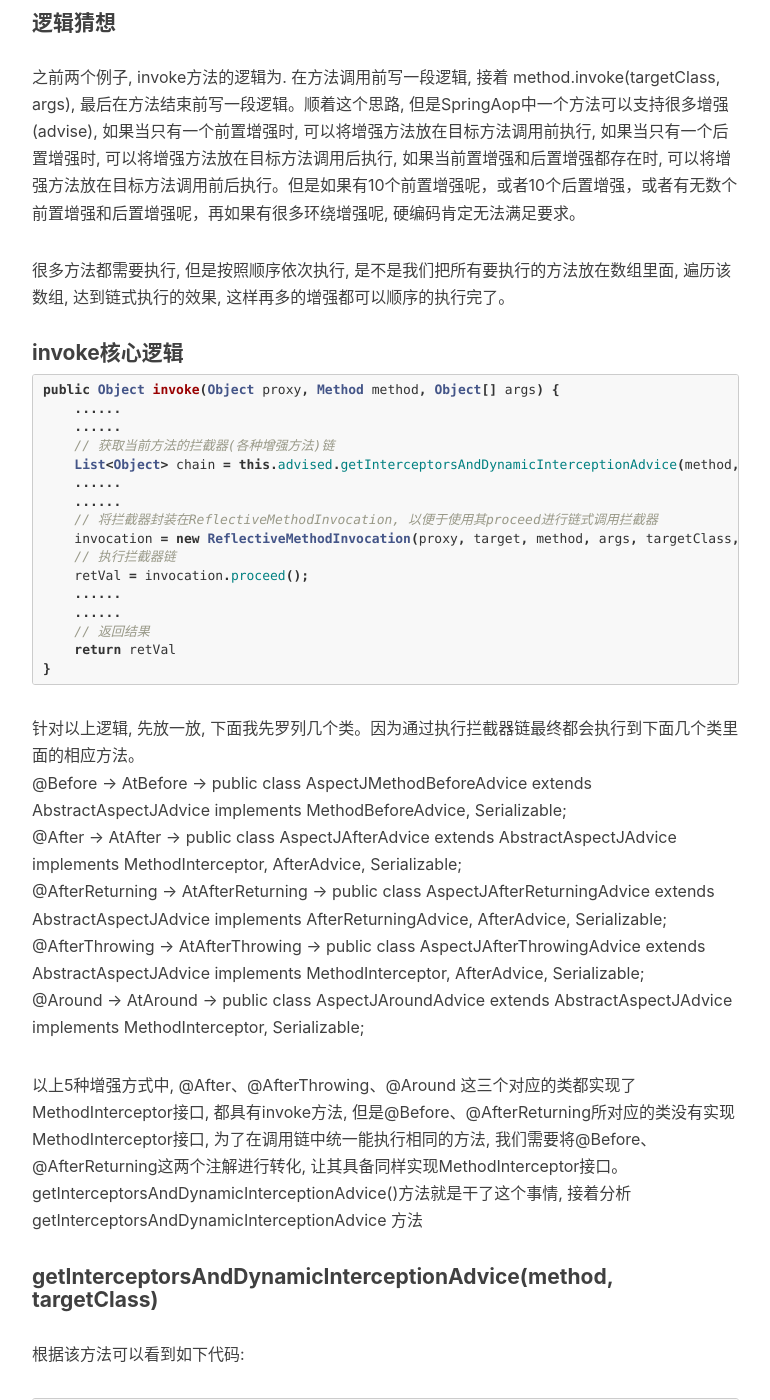
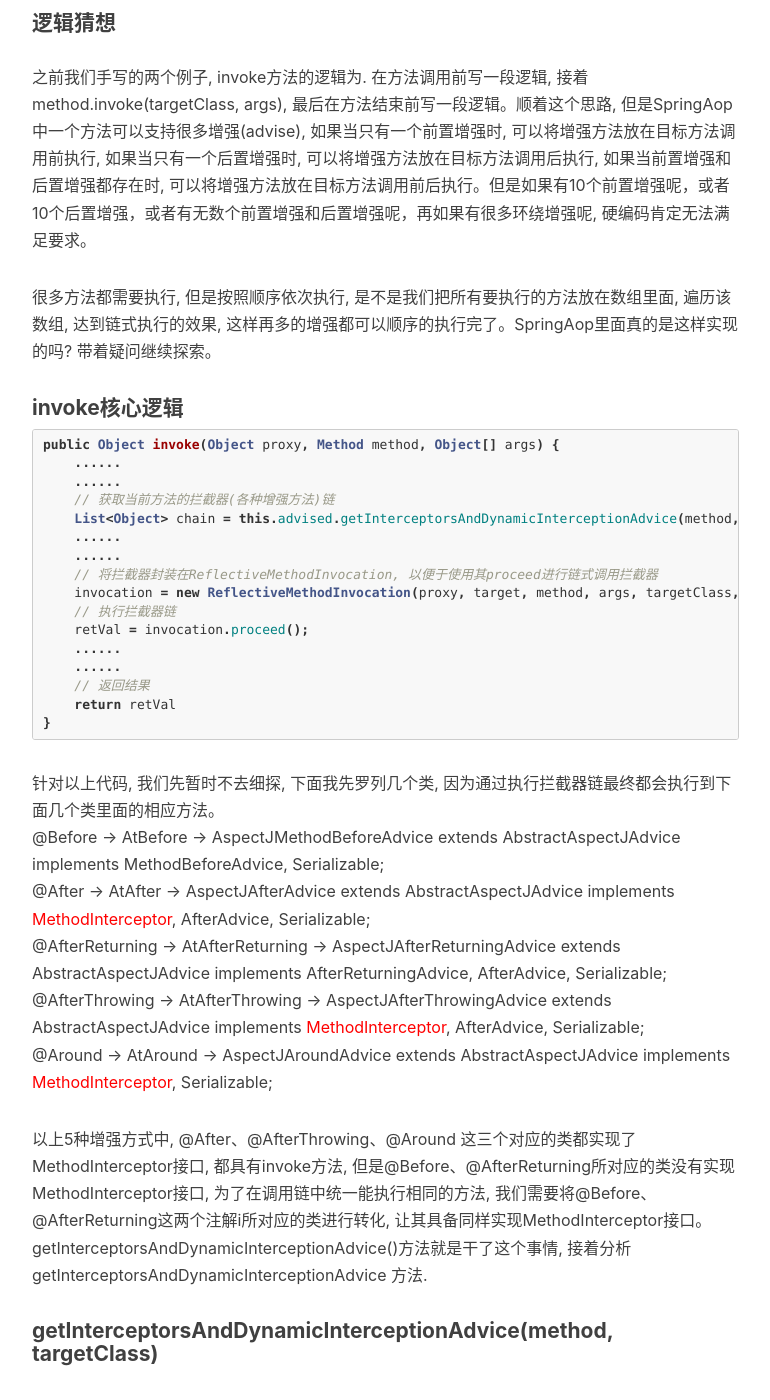
Before and after one commit to joshsulin/joshsulin.github.com, a Jekyll site: the page built from _posts/2018-10-06-通过一个简单的例子,推导出SpringAop底层实现细节.markdown, in a window 1280 px wide and 1400 px high, scrolled down 6680 px. Shown: the whole window, without its empty margins (233-1003 px from the left). Built offline with Jekyll 4.4.1, drawn with Linux system fonts in a browser that asks for light colours; nearby versions of some CDN libraries; comment, search, counter and statistics services are not loaded; some of the changed text lies outside the part shown.

Commit message:
通过一个简单的例子,推导出SpringAop底层实现细节 -> 优化细节

````diff
--- a/_posts/2018-10-06-通过一个简单的例子,推导出SpringAop底层实现细节.markdown
+++ b/_posts/2018-10-06-通过一个简单的例子,推导出SpringAop底层实现细节.markdown
@@ -66,11 +66,12 @@ public class PkgTypeAspectConfig {
        xmlns:xsi="http://www.w3.org/2001/XMLSchema-instance"
        xmlns:aop="http://www.springframework.org/schema/aop"
        xsi:schemaLocation="http://www.springframework.org/schema/beans
-        http://www.springframework.org/schema/beans/spring-beans.xsd   http://www.springframework.org/schema/aop http://www.springframework.org/schema/aop/spring-aop.xsd">
+        http://www.springframework.org/schema/beans/spring-beans.xsd
+				http://www.springframework.org/schema/aop http://www.springframework.org/schema/aop/spring-aop.xsd">
 
     <aop:aspectj-autoproxy />
-    <bean id="productService" class="com.josh.aop.service.ProductService" />
-    <bean id="pkgTypeAspectConfig" class="com.josh.aop.config.PkgTypeAspectConfig" />
+		<bean id="productService" class="com.josh.aop.service.ProductService"/>
+		<bean id="pkgTypeAspectConfig" class="com.josh.aop.config.PkgTypeAspectConfig" />
 </beans>
 ```
 
@@ -98,7 +99,7 @@ delete product
 ###after
 ```
 
-以上例子不难理解, 这是SpringAop实现的流程, 相信大家肯定都用过, 这也是框架的强大之处, 仅仅使用了几行代码, 就完成了如此强大的功能, 使用之余, 不知大家是否思考过, 为什么依赖几个简单的配置(@Aspect、@Pointcut、@Before、@After、aop:aspectj-autoproxy), 强大的功能就能实现, 这背后到底发生了什么?
+以上例子不难理解, 这是编写SpringAop功能时的能用流程, 相信大家肯定都用过, 同时体现了框架的强大之处, 仅仅使用了几行代码, 就完成了如此强大的功能, 使用之余, 不知大家是否思考过, 为什么依赖几个简单的配置(@Aspect、@Pointcut、@Before、@After、aop:aspectj-autoproxy), 强大的功能就能实现, 这背后到底发生了什么?
 
 网上几乎每篇文章都会说, SpringAop实现的核心是动态代理技术, <a href="http://joshsulin.github.io/java/2018/08/31/%E5%89%96%E6%9E%90JDK%E5%8A%A8%E6%80%81%E4%BB%A3%E7%90%86%E6%8A%80%E6%9C%AF/" target="_blank">《剖析JDK动态代理技术》</a>这篇文章让我们知道可以把内存中动态代理生成的类保存到文件中, 反编译可以查看生成的动态类。
 
@@ -277,9 +278,9 @@ final class JdkDynamicAopProxy implements AopProxy, InvocationHandler, Serializa
 ### JdkDynamicAopProxy.invoke() 方法分析(方法太长,就不列出方法体了)
 
 #### 逻辑猜想
-之前两个例子, invoke方法的逻辑为. 在方法调用前写一段逻辑, 接着 method.invoke(targetClass, args), 最后在方法结束前写一段逻辑。顺着这个思路, 但是SpringAop中一个方法可以支持很多增强(advise), 如果当只有一个前置增强时, 可以将增强方法放在目标方法调用前执行, 如果当只有一个后置增强时, 可以将增强方法放在目标方法调用后执行, 如果当前置增强和后置增强都存在时, 可以将增强方法放在目标方法调用前后执行。但是如果有10个前置增强呢，或者10个后置增强，或者有无数个前置增强和后置增强呢，再如果有很多环绕增强呢, 硬编码肯定无法满足要求。
+之前我们手写的两个例子, invoke方法的逻辑为. 在方法调用前写一段逻辑, 接着 method.invoke(targetClass, args), 最后在方法结束前写一段逻辑。顺着这个思路, 但是SpringAop中一个方法可以支持很多增强(advise), 如果当只有一个前置增强时, 可以将增强方法放在目标方法调用前执行, 如果当只有一个后置增强时, 可以将增强方法放在目标方法调用后执行, 如果当前置增强和后置增强都存在时, 可以将增强方法放在目标方法调用前后执行。但是如果有10个前置增强呢，或者10个后置增强，或者有无数个前置增强和后置增强呢，再如果有很多环绕增强呢, 硬编码肯定无法满足要求。
 
-很多方法都需要执行, 但是按照顺序依次执行, 是不是我们把所有要执行的方法放在数组里面, 遍历该数组, 达到链式执行的效果, 这样再多的增强都可以顺序的执行完了。
+很多方法都需要执行, 但是按照顺序依次执行, 是不是我们把所有要执行的方法放在数组里面, 遍历该数组, 达到链式执行的效果, 这样再多的增强都可以顺序的执行完了。SpringAop里面真的是这样实现的吗? 带着疑问继续探索。
 
 #### invoke核心逻辑
 ```java
@@ -300,14 +301,14 @@ public Object invoke(Object proxy, Method method, Object[] args) {
     return retVal
 }
 ```
-针对以上逻辑, 先放一放, 下面我先罗列几个类。因为通过执行拦截器链最终都会执行到下面几个类里面的相应方法。<br/>
-@Before -> AtBefore -> public class AspectJMethodBeforeAdvice extends AbstractAspectJAdvice implements MethodBeforeAdvice, Serializable;<br/>
-@After -> AtAfter -> public class AspectJAfterAdvice extends AbstractAspectJAdvice implements MethodInterceptor, AfterAdvice, Serializable;<br/>
-@AfterReturning -> AtAfterReturning -> public class AspectJAfterReturningAdvice extends AbstractAspectJAdvice implements AfterReturningAdvice, AfterAdvice, Serializable;<br/>
-@AfterThrowing -> AtAfterThrowing -> public class AspectJAfterThrowingAdvice extends AbstractAspectJAdvice implements MethodInterceptor, AfterAdvice, Serializable;<br/>
-@Around -> AtAround -> public class AspectJAroundAdvice extends AbstractAspectJAdvice implements MethodInterceptor, Serializable;
+针对以上代码, 我们先暂时不去细探, 下面我先罗列几个类, 因为通过执行拦截器链最终都会执行到下面几个类里面的相应方法。<br/>
+@Before -> AtBefore -> AspectJMethodBeforeAdvice extends AbstractAspectJAdvice implements MethodBeforeAdvice, Serializable;<br/>
+@After -> AtAfter -> AspectJAfterAdvice extends AbstractAspectJAdvice implements <font color="red">MethodInterceptor</font>, AfterAdvice, Serializable;<br/>
+@AfterReturning -> AtAfterReturning -> AspectJAfterReturningAdvice extends AbstractAspectJAdvice implements AfterReturningAdvice, AfterAdvice, Serializable;<br/>
+@AfterThrowing -> AtAfterThrowing -> AspectJAfterThrowingAdvice extends AbstractAspectJAdvice implements <font color="red">MethodInterceptor</font>, AfterAdvice, Serializable;<br/>
+@Around -> AtAround -> AspectJAroundAdvice extends AbstractAspectJAdvice implements <font color="red">MethodInterceptor</font>, Serializable;
 
-以上5种增强方式中, @After、@AfterThrowing、@Around 这三个对应的类都实现了MethodInterceptor接口, 都具有invoke方法, 但是@Before、@AfterReturning所对应的类没有实现MethodInterceptor接口, 为了在调用链中统一能执行相同的方法, 我们需要将@Before、@AfterReturning这两个注解进行转化, 让其具备同样实现MethodInterceptor接口。getInterceptorsAndDynamicInterceptionAdvice()方法就是干了这个事情, 接着分析 getInterceptorsAndDynamicInterceptionAdvice 方法
+以上5种增强方式中, @After、@AfterThrowing、@Around 这三个对应的类都实现了MethodInterceptor接口, 都具有invoke方法, 但是@Before、@AfterReturning所对应的类没有实现MethodInterceptor接口, 为了在调用链中统一能执行相同的方法, 我们需要将@Before、@AfterReturning这两个注解i所对应的类进行转化, 让其具备同样实现MethodInterceptor接口。getInterceptorsAndDynamicInterceptionAdvice()方法就是干了这个事情, 接着分析 getInterceptorsAndDynamicInterceptionAdvice 方法.
 
 #### getInterceptorsAndDynamicInterceptionAdvice(method, targetClass)
 根据该方法可以看到如下代码:
@@ -338,11 +339,11 @@ public MethodInterceptor[] getInterceptors(Advisor advisor) throws UnknownAdvice
 }
 ```
 经过上面代码转化后, 所有的增强注解, 都会变成都实现了MethodInterceptor接口的类, 都具有invoke方法。<br/>
-@Before -> AtBefore -> AspectJMethodBeforeAdvice extends AbstractAspectJAdvice implements MethodBeforeAdvice, Serializable -> MethodBeforeAdviceInterceptor implements MethodInterceptor, BeforeAdvice, Serializable;<br/>
-@After -> AtAfter -> AspectJAfterAdvice extends AbstractAspectJAdvice implements MethodInterceptor, AfterAdvice, Serializable;<br/>
-@AfterReturning -> AtAfterReturning -> AspectJAfterReturningAdvice extends AbstractAspectJAdvice implements AfterReturningAdvice, AfterAdvice, Serializable -> AfterReturningAdviceInterceptor implements MethodInterceptor, AfterAdvice, Serializable;<br/>
-@AfterThrowing -> AtAfterThrowing -> AspectJAfterThrowingAdvice extends AbstractAspectJAdvice implements MethodInterceptor, AfterAdvice, Serializable;<br/>
-@Around -> AtAround -> public class AspectJAroundAdvice extends AbstractAspectJAdvice implements MethodInterceptor, Serializable;
+@Before -> AtBefore -> AspectJMethodBeforeAdvice extends AbstractAspectJAdvice implements MethodBeforeAdvice, Serializable -> MethodBeforeAdviceInterceptor implements <font color="red">MethodInterceptor</font>, BeforeAdvice, Serializable;<br/>
+@After -> AtAfter -> AspectJAfterAdvice extends AbstractAspectJAdvice implements <font color="red">MethodInterceptor</font>, AfterAdvice, Serializable;<br/>
+@AfterReturning -> AtAfterReturning -> AspectJAfterReturningAdvice extends AbstractAspectJAdvice implements AfterReturningAdvice, AfterAdvice, Serializable -> AfterReturningAdviceInterceptor implements <font color="red">MethodInterceptor</font>, AfterAdvice, Serializable;<br/>
+@AfterThrowing -> AtAfterThrowing -> AspectJAfterThrowingAdvice extends AbstractAspectJAdvice implements <font color="red">MethodInterceptor</font>, AfterAdvice, Serializable;<br/>
+@Around -> AtAround -> public class AspectJAroundAdvice extends AbstractAspectJAdvice implements <font color="red">MethodInterceptor</font>, Serializable;
 
 接下来我们继续分析 执行拦截器链 方法, invocation.proceed()
 
@@ -362,7 +363,7 @@ public Object proceed() throws Throwable {
     ......
 }
 ```
-初看该方面, 提取重点, 看到了invoke方法, 也看到了+1操作, 猜想一下, 是不是通过++操作, 不停的遍历增强器, 调用属于该bean的增强器的 invoke 方法。达到链式调用的效果。
+对该方法进行分析, 看到了invoke方法, 也看到了+1操作, <font color="red">猜想一下</font>, 是不是通过++操作, 不停的遍历增强器, 调用属于该bean的增强器的 invoke 方法。达到链式调用的效果。
 
 当@After增强器, invoke代码如下:
 ```java
@@ -413,17 +414,17 @@ public void afterReturning(@Nullable Object returnValue, Method method, Object[]
 其它具体的方式就不列举了, 都是相同的执行流程。
 
 接下来, 我们模拟一下实际场景, 看看拦截器链的调用过程。
-假设有4个拦截器, 两个@Before, 两个@After. 大家可以在本子上画一下, 是如何进行递归调用的。
+假设有4个拦截器, 两个@Before, 两个@After. 大家可以在线上画一下, 是如何进行递归调用的。
 
-到目前为止, 代理类的方法调用代码就己分析完了, 但是我们还有很多疑问。
-1、为什么当前代理类在执行时, 就能知道它具有哪些拦截器?
-2、如何找到拦截器?
+到目前为止, 代理类的方法调用代码就己分析完了, 但是我们还有很多疑问。<br/>
+1、为什么当前代理类在执行时, 就能知道它具有哪些拦截器?<br/>
+2、如何找到拦截器?<br/>
 3、哪些bean需要被代理? 判断条件是什么?
 
 ### aop:aspectj-autoproxy 标签及bean始化化
-怎么才能搞清楚上面3个问题, 其实细想一下, 上面3个问题, 都可以归类于初始化阶段便能完成的操作, 在初始化所有非延迟单例bean时, 通过beanFactory获取到ioc里面所有的beanDefinition, 遍历所有的beanDefinition, 找到有@Aspect注解的bean, 解析所有的方法, 将@Before、@After等注解的方法封装成一个一个的增强器(advisor), 保存到缓存里面, 待bean初始化时, 取出切面表达式与beanClass、beanName进行匹配, 看是否能匹配切面表达式, 如果能匹配就将满足条件的advisor与beanName进行K-V存储。同时需要将该beanName生成代理类。生成代理类时, 将能匹配上目标类的增强器赋值给InvocationHandler类的成员变量, 当执行代理类方法时好使用上。
+怎样才能搞清楚上面3个问题, 其实<font color='red'>猜想一下</font>, 上面3个问题, 都可以归类于初始化阶段便能完成的操作, 在初始化所有非延迟单例bean时, 通过beanFactory获取到ioc里面所有的beanDefinition, 遍历所有的beanDefinition, 找到有@Aspect注解的bean, 解析出该bean所有的方法, 将@Before、@After等注解的方法封装成一个一个的增强器(advisor), 保存到缓存里面, 待bean初始化时, 取出切面表达式与beanClass、beanName进行匹配, 看是否能匹配到切面表达式, 如果能匹配就将满足条件的advisor与beanName进行K-V存储。同时需要将该beanName生成代理类，生成代理类时, 将能匹配上目标类的增强器赋值给InvocationHandler类的成员变量, 当执行代理类方法时好使用。
 
-对Spring初始化流程熟悉的开发来说, 上面的逻辑想到不会太难。
+对熟悉Spring初始化流程的开发来说, 上面的解决方案应该不难想到, 初始化肯定涉及到标签解析及bean初始化, 接着往下分析.
 
 #### aop:aspectj-autoproxy 标签逻辑分析
 关于自定义标签的解析, 这里不做详细说明。通过aop命名空间, 不难找到这句配置
@@ -501,7 +502,7 @@ AbstractAdvisorAutoProxyCreator.getAdvicesAndAdvisorsForBean<br/>
 ===> BeanFactoryAdvisorRetrievalHelper.findAdvisorBeans<br/>
 ==> AbstractAdvisorAutoProxyCreator.findAdvisorsThatCanApply<br/>
 ===> AopUtils.findAdvisorsThatCanApply<br/>
-大体流程如下:<br/>
+大体流程如下, 由于以上源码太多并且过于复杂, 这里以流程图的形式来梳理逻辑:<br/>
 <a href='/img/post/20181006/03.png' target="_blank"><img src='/img/post/20181006/03.png' /></a>
 <a href='/img/post/20181006/04.png' target="_blank"><img src='/img/post/20181006/04.png' /></a>
 <a href='/img/post/20181006/05.png' target="_blank"><img src='/img/post/20181006/05.png' /></a>
@@ -543,7 +544,7 @@ public Object getProxy(@Nullable ClassLoader classLoader) {
     return Proxy.newProxyInstance(classLoader, proxiedInterfaces, this);
 }
 ```
-Proxy.newProxyInstance函数3个函数, 非常的清晰。
+Proxy.newProxyInstance函数所涉及的3个参数、含义及逻辑就非常的清晰了。
 
 ### 总结
 <a href='/img/post/20181006/07.png' target="_blank"><img src='/img/post/20181006/07.png' /></a>
````
Also changed, not shown: other parts of _posts/2018-10-06-通过一个简单的例子,推导出SpringAop底层实现细节.markdown (+1 -1 lines).
